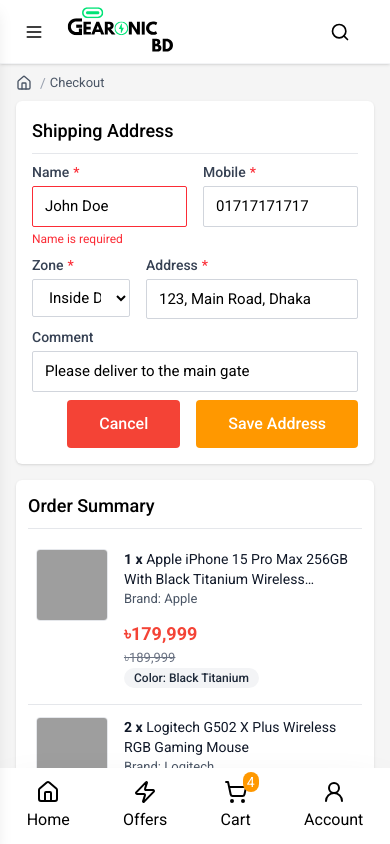
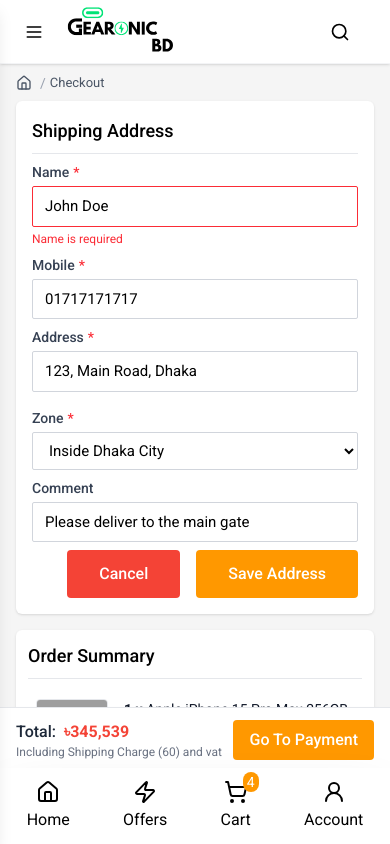
Before and after one commit to Gearonic-BD/Gearonic-Client, a Next.js app: page /checkout in a window 390 px wide. Both pictures are taken after a click on the button "Edit". Shown: the top 844 px of the page. Built offline with nearby package versions, Linux system fonts and the light colour scheme; grey boxes are pictures that could not be loaded.

Commit message:
checkout page created

```diff
--- a/src/app/checkout/page.tsx
+++ b/src/app/checkout/page.tsx
@@ -3,6 +3,7 @@
 import Breadcrumb from "@/components/Breadcrumb";
 import CartVoucherInput from "@/components/CartVoucherInput";
 import CheckoutItemCard from "@/components/CheckoutItemCard";
+import CheckoutSummary from "@/components/CheckoutSummary";
 import Input from "@/components/Input";
 import useCartTotalItems from "@/hooks/useCartTotalItems";
 import { useCartStore } from "@/store/cart";
@@ -58,12 +59,16 @@
     e.preventDefault();
     setOpenAddressBar(false);
   };
+  const handlePaymentClick = () => {
+    console.log("heello");
+  };
 
   if (items.length === 0) {
     return redirect("/");
   }
 
   return (
+    <>
       <div className="container px-4 xl:px-0 mx-auto max-w-[1280px]">
         <Breadcrumb items={[{ label: "Checkout", href: "/checkout" }]} />
         {/* below will be the billing information form */}
@@ -75,7 +80,7 @@
                 <>
                   <div className="w-full h-[1px] bg-gray-200 my-2" />
                   <form action="" className="space-y-2">
-                  <div className="grid grid-cols-2 gap-4">
+                    <div className="grid md:grid-cols-2 gap-2 md:gap-4">
                       <div>
                         <Input
                           type="text"
@@ -106,7 +111,21 @@
                         />
                       </div>
                     </div>
-                  <div className="grid grid-cols-3 gap-4">
+                    <div className="grid grid-cols-1 md:grid-cols-3 gap-4">
+                      <div className="col-span-1 md:col-span-2">
+                        <Input
+                          type="text"
+                          name="address"
+                          placeholder="Full Address"
+                          label="Address"
+                          className="w-full"
+                          required
+                          value={address.address}
+                          onChange={(e) =>
+                            setAddress({ ...address, address: e.target.value })
+                          }
+                        />
+                      </div>
                       <div>
                         <label
                           className="block text-sm font-medium text-gray-700 mb-1"
@@ -127,25 +146,13 @@
                             );
                           }}
                         >
-                        <option value="inside-dhaka">Inside Dhaka City</option>
+                          <option value="inside-dhaka">
+                            Inside Dhaka City
+                          </option>
                           <option value="outside-dhaka">
                             Outside Dhaka City
                           </option>
                         </select>
-                    </div>
-                    <div className="col-span-2">
-                      <Input
-                        type="text"
-                        name="address"
-                        placeholder="Full Address"
-                        label="Address"
-                        className="w-full"
-                        required
-                        value={address.address}
-                        onChange={(e) =>
-                          setAddress({ ...address, address: e.target.value })
-                        }
-                      />
                       </div>
                     </div>
                     <div>
@@ -255,54 +262,16 @@
                     items={items}
                   />
                 ))}
-            </div>
-            {/* <div className="mt-4 px-2">
-              <div className="space-y-2 mt-3 flex flex-col ml:hidden">
-                <div className="space-y-2 flex-1">
-                  <div className="grid grid-cols-4 gap-4 border-b border-b-gray-200 pb-1 text-sm">
-                    <span className="text-gray-700 col-span-3 text-right">
-                      Subtotal ({totalItems} items):
-                    </span>
-                    <span className="font-medium text-right">
-                      ৳{subtotal.toLocaleString()}
-                    </span>
-                  </div>
-
-                  <div className="grid grid-cols-4 gap-4 border-b border-b-gray-200 pb-1 text-sm">
-                    <span className="text-sm col-span-3 text-right text-gray-500">
-                      Shipping:
-                    </span>
-                    <span className="font-medium text-sm text-right">
-                      ৳{shipping.toLocaleString()}
-                    </span>
-                  </div>
-
-                  {totalSavings > 0 && (
-                    <div className="grid grid-cols-4 gap-4 border-b border-b-gray-200 pb-1 text-sm">
-                      <span className="text-gray-500 col-span-3 text-right">
-                        Total Savings:
-                      </span>
-                      <span className="font-medium text-success text-right">
-                        -৳{totalSavings.toLocaleString()}
-                      </span>
-                    </div>
-                  )}
-                </div>
-
-                <div className="grid grid-cols-4 text-lg gap-2">
-                  <span className="col-span-3 text-right">Total:</span>
-                  <span className="text-right text-danger">
-                    ৳{finalTotal.toLocaleString()}
-                  </span>
-                </div>
-
-                <div className="w-full flex justify-end">
-                  <button className="w-fit block text-center bg-primary hover:bg-primary/90 cursor-pointer text-white font-medium py-3 px-8 rounded-sm transition-colors">
-                    Proceed to Pay
-                  </button>
+                <div className="px-2 py-3 block sm:hidden">
+                  <CartVoucherInput
+                    voucherCode={voucherCode}
+                    setVoucherCode={setVoucherCode}
+                    error={error}
+                    setError={setError}
+                    onApply={handleApplyVoucher}
+                  />
                 </div>
               </div>
-            </div> */}
             </div>
           </div>
           <div className=" hidden sm:block sm:col-span-2 bg-white p-3 lg:p-6 sticky top md:top-36 rounded-md shadow-sm h-fit">
@@ -346,7 +315,7 @@
               <div className="flex flex-col text-lg gap-2">
                 <div className="flex justify-between">
                   <span className="">Total</span>
-                <span className="">৳{finalTotal.toLocaleString()}</span>
+                  <span className="text-danger font-semibold">৳{finalTotal.toLocaleString()}</span>
                 </div>
               </div>
               <button className="w-full block text-center bg-primary hover:bg-primary/90 cursor-pointer text-white font-medium py-3 px-4 rounded-sm transition-colors">
@@ -356,6 +325,12 @@
           </div>
         </div>
       </div>
+      <CheckoutSummary
+        total={finalTotal}
+        shipping={shipping}
+        onPaymentClick={handlePaymentClick}
+      />
+    </>
   );
 };
 
--- /dev/null
+++ b/src/components/CheckoutSummary.tsx
@@ -0,0 +1,43 @@
+import React from "react";
+import Link from "next/link";
+
+interface CheckoutSummaryProps {
+  total: number;
+  shipping: number;
+  onPaymentClick: () => void;
+}
+
+const CheckoutSummary: React.FC<CheckoutSummaryProps> = ({
+  total,
+  shipping,
+  onPaymentClick,
+}) => (
+  <div className="sm:hidden fixed bottom-18 xs:bottom-0 left-0 right-0 bg-white border-t border-gray-200 shadow-lg z-50">
+    <div className="px-4 py-3">
+      <div className="flex items-center gap-2 xs:gap-4 justify-between xs:justify-end">
+        <div className="flex flex-col flex-1 xs:flex-none justify-center">
+          <div className="flex justify-start items-center gap-2">
+            <p className="text-base xs:text-lg font-medium text-gray-800">Total:</p>
+            <p className="text-base xs:text-lg text-danger font-bold ">
+              ৳{total.toLocaleString()}
+            </p>
+          </div>
+          <div className="flex justify-start items-center gap-2">
+            <p className="text-xs text-gray-500">
+              Including Shipping Charge ({shipping}) and vat
+            </p>
+          </div>
+        </div>
+        <Link
+          onClick={onPaymentClick}
+          href={"/checkout"}
+          className="bg-primary text-center hover:bg-primary/90 text-white font-medium xs:py-3 xs:px-6 py-2 px-4 rounded-sm transition-colors"
+        >
+          Go To Payment
+        </Link>
+      </div>
+    </div>
+  </div>
+);
+
+export default CheckoutSummary;
```
Lines whose indentation alone changed are shown as unchanged.
